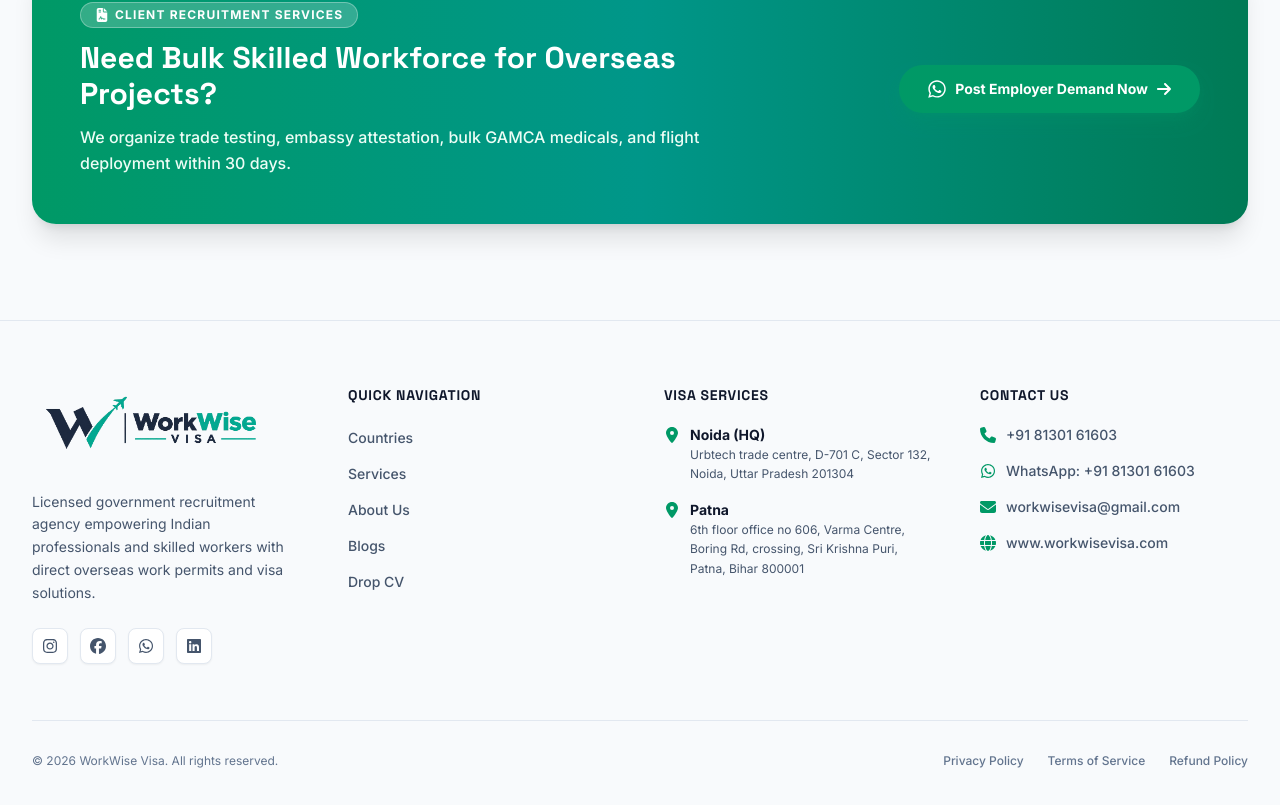
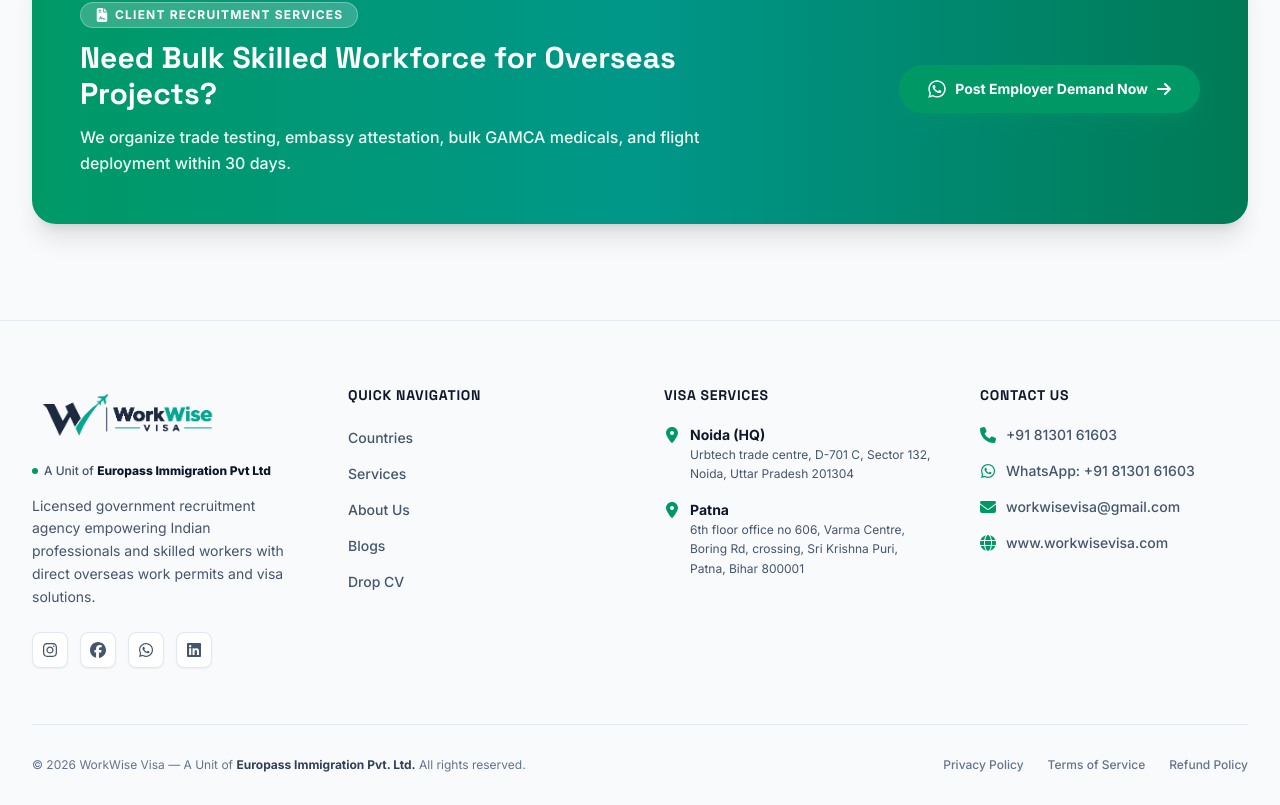
Before and after one commit to wasimfaiz/workvisevisa, a Next.js app: page /jobs in a window 1280 px wide. Shown: the part 1465-2270 px from the top of the page. Built offline with nearby package versions, Linux system fonts and the light colour scheme.

Commit message:
updated Unit of orgnisation

```diff
--- a/app/about/page.tsx
+++ b/app/about/page.tsx
@@ -84,7 +84,7 @@ export default function AboutPage() {
             </h1>
 
             <p className="mt-4 mx-auto max-w-3xl text-slate-600 text-base sm:text-xl font-medium leading-relaxed">
-              Since 2020, WorkWise Visa has been a trusted international placement and immigration consultancy — connecting over 5,000+ skilled trade workers, drivers, technicians, and caregivers with verified employers in 12+ nations.
+              Operating as a specialized brand entity of <strong>Europass Immigration Pvt. Ltd.</strong>, WorkWise Visa connects skilled trade workers, drivers, technicians, and caregivers with verified employers across 12+ nations.
             </p>
 
             {/* Impact Stats Grid */}
--- a/components/Footer.tsx
+++ b/components/Footer.tsx
@@ -11,6 +11,7 @@ import {
   FaFacebook,
   FaXTwitter,
   FaYoutube,
+  FaBuildingColumns,
 } from "react-icons/fa6";
 
 const quickLinks = [
@@ -46,14 +47,18 @@ export default function Footer() {
         <div className="grid gap-12 md:grid-cols-2 lg:grid-cols-4">
           {/* Logo Image: /images/workwise_logo.png */}
           <div className="lg:col-span-1">
-            <div className="mb-5">
+            <div className="mb-4">
               <a href="/" className="inline-block group">
                 <img
                   src="/images/workwise_logo.png"
                   alt="WorkWise Visa Logo"
-                  className="h-14 sm:h-16 md:h-20 max-w-[220px] sm:max-w-[250px] w-auto object-contain group-hover:scale-105 transition-transform duration-200"
+                  className="h-12 sm:h-14 md:h-16 max-w-[200px] sm:max-w-[230px] w-auto object-contain group-hover:scale-105 transition-transform duration-200"
                 />
               </a>
+              <div className="mt-2 text-xs font-medium text-slate-600 flex items-center gap-1.5">
+                <span className="h-1.5 w-1.5 rounded-full bg-emerald-600 shrink-0" />
+                <span>A Unit of <strong className="font-extrabold text-slate-900">Europass Immigration Pvt Ltd</strong></span>
+              </div>
             </div>
             <p className="text-sm text-slate-600 leading-relaxed mb-6 max-w-xs font-normal">
               {t.desc}
@@ -155,8 +160,8 @@ export default function Footer() {
 
         {/* bottom bar */}
         <div className="mt-14 flex flex-col sm:flex-row items-center justify-between gap-4 border-t border-slate-200 pt-8">
-          <p className="text-xs text-slate-500">
-            © {new Date().getFullYear()} WorkWise Visa. All rights reserved.
+          <p className="text-xs text-slate-500 text-center sm:text-left">
+            © {new Date().getFullYear()} WorkWise Visa — A Unit of <strong className="text-slate-700 font-bold">Europass Immigration Pvt. Ltd.</strong> All rights reserved.
           </p>
           <div className="flex gap-6 text-xs text-slate-500 font-medium">
             <a href="#" className="hover:text-slate-900 transition-colors">Privacy Policy</a>
```
